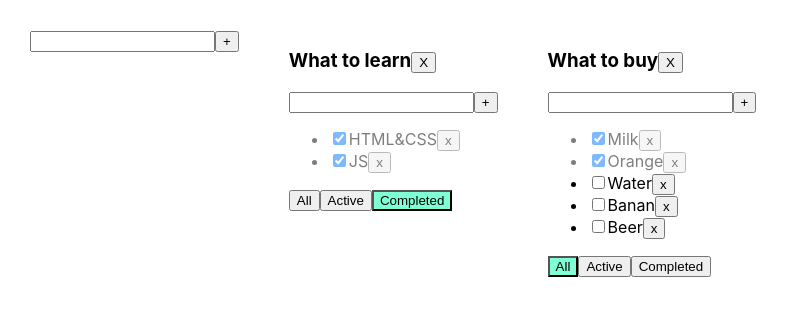
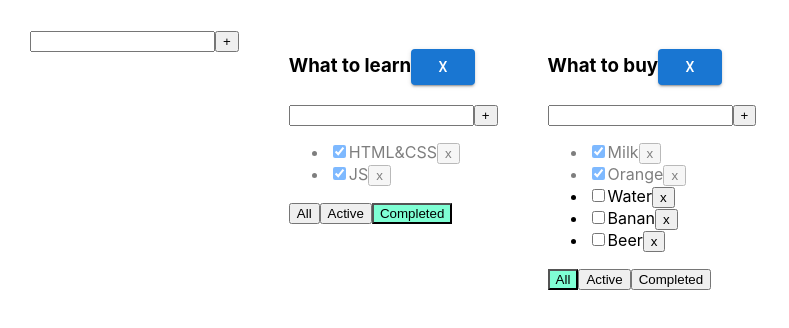
Before and after one commit to MikeJ00/Todolist, a React (Create React App) app: page / in a window 1280 px wide. Shown: the top 328 px of the page, without its empty margins (0-789 px from the left). Built offline with nearby package versions, Linux system fonts and the light colour scheme.

Commit message:
Добавили обновление строк и заголовков

```diff
--- a/package.json
+++ b/package.json
@@ -3,6 +3,10 @@
   "version": "0.1.0",
   "private": true,
   "dependencies": {
+    "@emotion/react": "^11.10.5",
+    "@emotion/styled": "^11.10.5",
+    "@mui/icons-material": "^5.10.16",
+    "@mui/material": "^5.10.16",
     "@testing-library/jest-dom": "^4.2.4",
     "@testing-library/react": "^9.3.2",
     "@testing-library/user-event": "^7.1.2",
--- a/src/App.tsx
+++ b/src/App.tsx
@@ -45,7 +45,12 @@ function App() {
         ]
     });
     const updateTask=(todolistID: string, taskID:string, updateTitle:string)=>{
-        setTasks({...tasks,[todolistID]:tasks[todolistID].map(el=>el.id===taskID ? {...el,title:updateTitle}:el)})
+        setTasks({...tasks,[todolistID]:tasks[todolistID].map
+            (el=>el.id===taskID ? {...el,title:updateTitle}:el)})
+    }
+    const updateTodolist=(todolistID: string,updateTitle:string)=>{
+        // console.log(updateTitle)
+        setTodolist(todolist.map(el=>el.id===todolistID ?{...el,title:updateTitle}:el))
     }
     // console.log(tasks[todolistID2][2])
     // let [filter, setFilter] = useState<FilterValuesType>("all");
@@ -144,6 +149,7 @@ function App() {
                         filter={el.filter}
                         removeTodolist={removeTodolist}
                         updateTask={updateTask}
+                        updateTodolist={updateTodolist}
                     />
                 )
             })}
--- a/src/Todolist.tsx
+++ b/src/Todolist.tsx
@@ -2,6 +2,7 @@ import React, {ChangeEvent, KeyboardEvent, useState} from 'react';
 import {FilterValuesType} from './App';
 import {Input} from "./components/Input";
 import {EditableSpan} from "./components/EditableSpan";
+import {Button} from "@mui/material";
 
 type TaskType = {
     id: string
@@ -19,7 +20,8 @@ type PropsType = {
     changeTaskStatus: (todolistID: string, taskId: string, isDone: boolean) => void
     filter: FilterValuesType
     removeTodolist: (todolistID: string) => void
-    updateTask:(todolistID: string, taskID:string, updateTitle:string)=>void
+    updateTask: (todolistID: string, taskID: string, updateTitle: string) => void
+    updateTodolist: (todolistID: string, updateTitle: string) => void
 }
 
 export function Todolist(props: PropsType) {
@@ -53,14 +55,22 @@ export function Todolist(props: PropsType) {
     const removeTodolistHandler = () => {
         props.removeTodolist(props.todolistID)
     }
-    const addTaskHandler=(newTitle:string)=>{
-        props.addTask(newTitle,props.todolistID)
+    const addTaskHandler = (newTitle: string) => {
+        props.addTask(newTitle, props.todolistID)
+    }
+    const updateTodolistHandler = (updateTitle: string) => {
+        props.updateTodolist(props.todolistID, updateTitle)
+    }
+    const updateTaskHandler = (updateTitle: string, taskID:string) => {
+        props.updateTask(props.todolistID, taskID, updateTitle)
     }
 
     return <div>
         <h3>
-            {props.title}
-            <button onClick={removeTodolistHandler}>X</button>
+            {/*{props.title}*/}
+            <EditableSpan callBack={updateTodolistHandler} oldtitle={props.title}/>
+            {/*<button onClick={removeTodolistHandler}>X</button>*/}
+            <Button onClick={removeTodolistHandler} variant="contained">X</Button>
         </h3>
         <Input callBack={addTaskHandler}/>
         {/*<div>*/}
@@ -79,16 +89,19 @@ export function Todolist(props: PropsType) {
                     const onChangeHandler = (e: ChangeEvent<HTMLInputElement>) => {
                         props.changeTaskStatus(props.todolistID, t.id, e.currentTarget.checked);
                     }
-                    const updateTaskHandler=(updateTitle:string)=>{
-                        props.updateTask(props.todolistID, t.id, updateTitle)
-                    }
+
+                    // const updateTaskHandler = (updateTitle: string, ) => {
+                    //     props.updateTask(props.todolistID, t.id, updateTitle)
+                    // }
+                    //-------------Вынести updateTaskHandler за пределы map-------
 
                     return <li key={t.id} className={t.isDone ? "is-done" : ""}>
                         <input type="checkbox"
                                onChange={onChangeHandler}
                                checked={t.isDone}/>
                         {/*<span>{t.title}</span>*/}
-                        <EditableSpan callBack={updateTaskHandler} title={t.title}/>
+                        {/*<EditableSpan callBack={updateTaskHandler} oldtitle={t.title}/>*/}
+                        <EditableSpan callBack={(updateTitle)=>updateTaskHandler(updateTitle,t.id)} oldtitle={t.title}/>
                         <button onClick={onClickHandler}>x</button>
                     </li>
                 })
--- a/src/components/EditableSpan.tsx
+++ b/src/components/EditableSpan.tsx
@@ -1,13 +1,13 @@
 import React, {ChangeEvent, useState} from 'react';
 
 type PropsType = {
-    callBack: (newTitle: string) => void
-    title: string
+    callBack: (oldTitle: string) => void
+    oldtitle: string
 }
 
 export const EditableSpan = (props: PropsType) => {
     const [edit, setEdit] = useState(false)
-    const [updateTitle, setUpdateTitle] = useState(props.title)
+    const [updateTitle, setUpdateTitle] = useState(props.oldtitle)
 
     const onChangeHandler=(e: ChangeEvent<HTMLInputElement>) => {
         setUpdateTitle(e.currentTarget.value)
@@ -17,11 +17,11 @@ export const EditableSpan = (props: PropsType) => {
     }
     const onDoubleClickHandler=()=>{
         setEdit(!edit)
-        addTask()
+        edit && addTask()
     }
     return (
         edit
             ? <input onChange={onChangeHandler} onBlur={onDoubleClickHandler} autoFocus value={updateTitle}/>
-            : <span onDoubleClick={onDoubleClickHandler}>{props.title}</span>
+            : <span onDoubleClick={onDoubleClickHandler}>{props.oldtitle}</span>
     );
 };
```
Also changed, not shown: 1 other file (tests, documents, lock files or other folders).
